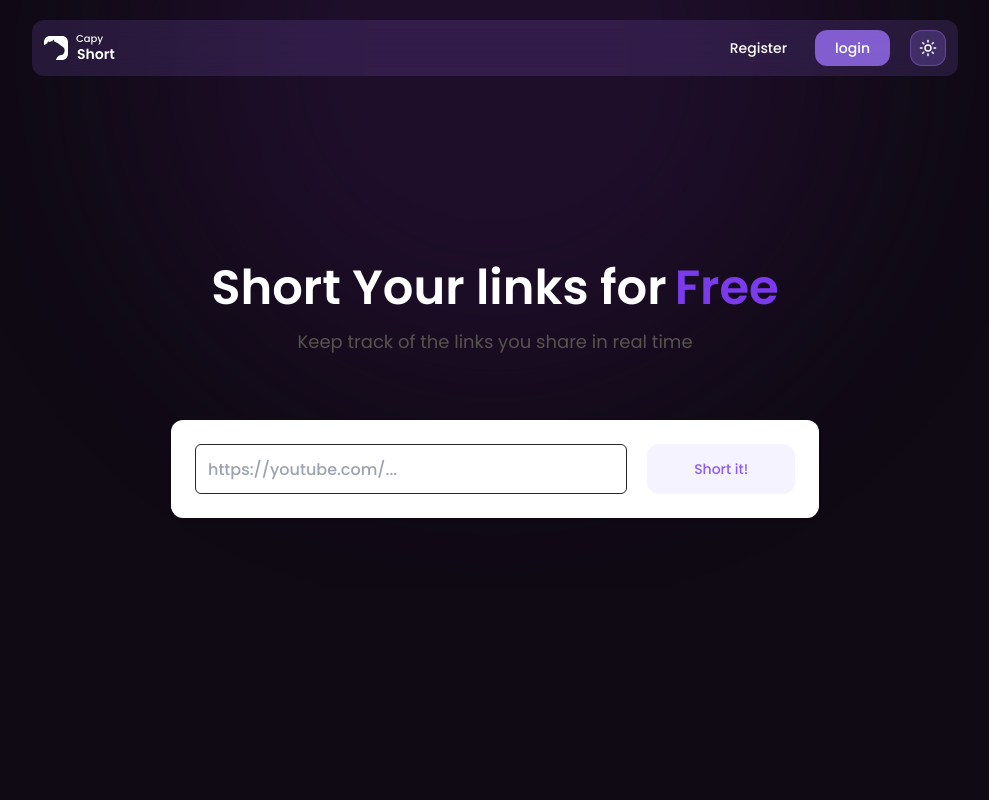
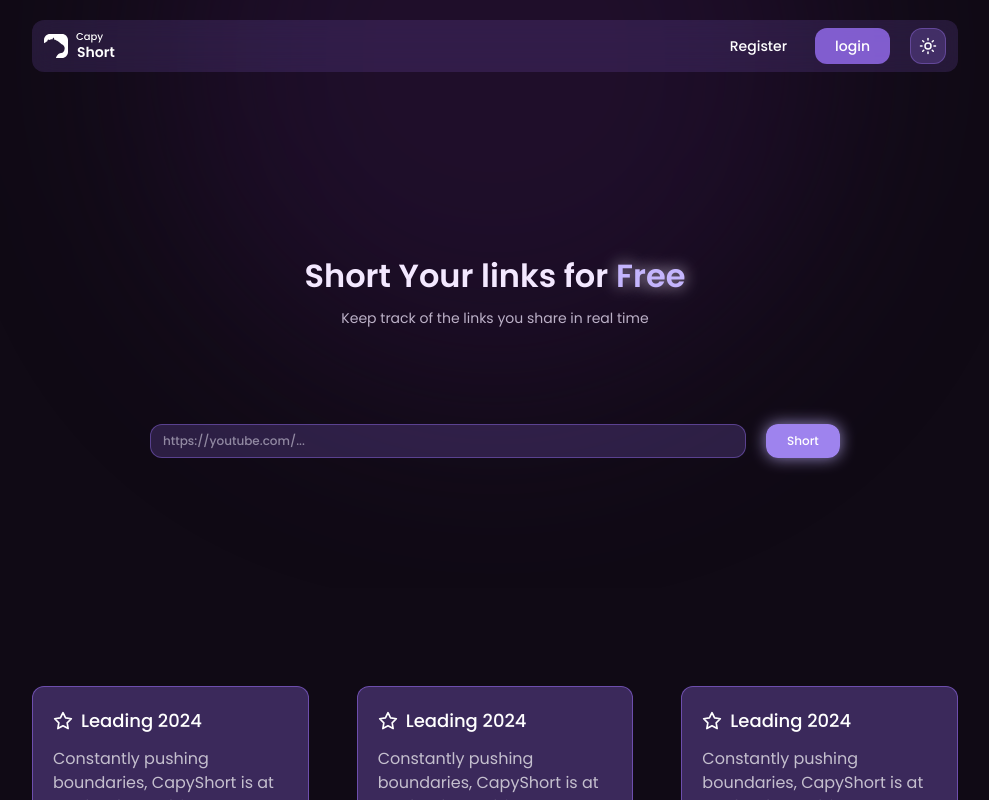
Before and after one commit to romancitodev/capyshort, a Next.js app: page / in a window 1280 px wide. Shown: the top 800 px of the page, without its empty margins (145-1134 px from the left). Built offline with nearby package versions, Linux system fonts and the light colour scheme; no server answers.

Commit message:
feat: :lipstick: finish landing UI

```diff
--- a/src/app/layout.tsx
+++ b/src/app/layout.tsx
@@ -38,7 +38,10 @@ export default function RootLayout({
 	return (
 		<html lang='en'>
 			<body
-				className={cn(poppins.className, 'bg-background dark:bg-background px-5')}
+				className={cn(
+					poppins.className,
+					'bg-background dark:bg-background px-5 overflow-x-hidden overflow-y-auto',
+				)}
 			>
 				<script
 					type='module'
--- a/src/app/page.tsx
+++ b/src/app/page.tsx
@@ -3,6 +3,7 @@ import { auth } from './auth';
 import { SessionProvider } from 'next-auth/react';
 import { Navbar } from '@/components/landing/nav-bar';
 import { Light } from '@/components/landing/light';
+import { Card } from '@/components/landing/card';
 
 export default async function Home() {
 	const session = await auth();
@@ -14,13 +15,15 @@ export default async function Home() {
 				<Navbar />
 			</SessionProvider>
 			<div className='flex justify-center items-center'>
-				<div className='flex flex-col items-center gap-y-16 w-[648px]'>
-					<div className='flex flex-col gap-4 w-full items-center'>
-						<h1 className='text-5xl font-semibold inline-flex gap-2'>
+				<div className='flex flex-col items-center gap-y-24 w-[648px]'>
+					<div className='flex flex-col gap-4 w-full items-center text-2xl md:text-[32px]'>
+						<h1 className='font-semibold inline-flex gap-2 text-purple-100'>
 							Short Your links for
-							<span className='text-violet-600 font-extrabold'>Free</span>
+							<span className='text-violet-300 font-extrabold [text-shadow:_0_0_16px_var(--tw-shadow-color)] shadow-purple-100/75'>
+								Free
+							</span>
 						</h1>
-						<h2 className='text-stone-600 font-normal text-lg'>
+						<h2 className='text-purple-100/75 font-normal text-xs md:text-sm'>
 							Keep track of the links you share in real time
 						</h2>
 					</div>
@@ -29,6 +32,29 @@ export default async function Home() {
 					</SessionProvider>
 				</div>
 			</div>
+			<div className='w-full px-5 pb-6 sm:px-0 h-full flex flex-col xl:flex-row gap-12 justify-between sm:w-[350px] md:w-[660px] xl:w-[926px] 2xl:w-[1200px]'>
+				<Card
+					title='Leading 2024'
+					content='Constantly pushing boundaries, CapyShort is at the forefront of link
+shortening innovation. From cutting-edge tools to community-driven
+development, we\re shaping the industry and setting the benchmark for
+others to follow.'
+				/>
+				<Card
+					title='Leading 2024'
+					content='Constantly pushing boundaries, CapyShort is at the forefront of link
+shortening innovation. From cutting-edge tools to community-driven
+development, we\re shaping the industry and setting the benchmark for
+others to follow.'
+				/>
+				<Card
+					title='Leading 2024'
+					content='Constantly pushing boundaries, CapyShort is at the forefront of link
+shortening innovation. From cutting-edge tools to community-driven
+development, we\re shaping the industry and setting the benchmark for
+others to follow.'
+				/>
+			</div>
 		</main>
 	);
 }
--- /dev/null
+++ b/src/components/landing/card.tsx
@@ -0,0 +1,17 @@
+import { Star } from 'lucide-react';
+
+type CardProps = {
+	title: string;
+	content: string;
+};
+
+export function Card({ title, content }: CardProps) {
+	return (
+		<div className='flex flex-col p-5 gap-3 bg-primary/30 border border-primary/50 rounded-xl h-min'>
+			<div className='inline-flex gap-2 font-medium text-lg items-center'>
+				<Star size='20' /> {title}
+			</div>
+			<p className='text-md text-white/70 font-normal'>{content}</p>
+		</div>
+	);
+}
--- a/src/components/landing/link-creator.tsx
+++ b/src/components/landing/link-creator.tsx
@@ -47,7 +47,7 @@ export function LinkCreator() {
 	};
 	return (
 		<motion.div
-			className='flex flex-col w-full rounded-3xl items-center gap-6'
+			className='flex flex-col items-center gap-5 w-[288px] md:w-[522px] lg:w-[610px] xl:w-[690px]'
 			initial={{ opacity: 0, y: 20 }}
 			animate={{ y: 0, opacity: 1 }}
 			transition={{ duration: 0.5 }}
@@ -55,9 +55,9 @@ export function LinkCreator() {
 			<Form {...form}>
 				<form
 					onSubmit={form.handleSubmit(onSubmit)}
-					className='flex flex-col w-full bg-white shadow p-6 rounded-xl'
+					className='flex flex-col w-full'
 				>
-					<div className='flex gap-5'>
+					<div className='flex gap-5 w-full h-[34px]'>
 						<FormField
 							control={form.control}
 							name='url'
@@ -67,7 +67,7 @@ export function LinkCreator() {
 										<FormControl>
 											<Input
 												{...field}
-												className='w-full h-[50px] transition-all ring-transparent bg-white'
+												className='w-full h-full transition-all ring-0 bg-primary/20 border border-primary/40 text-xs text-violet-50 placeholder:text-violet-50/50 rounded-xl'
 												placeholder='https://youtube.com/...'
 												disabled={isPending}
 											/>
@@ -79,9 +79,9 @@ export function LinkCreator() {
 						<Button
 							type='submit'
 							disabled={isPending}
-							className='px-5 h-[50px] w-48 bg-violet-50 text-violet-500 hover:bg-violet-200 hover:text-violet-600'
+							className='h-full px-5 py-2 w-20 bg-violet-400/95 backdrop-blur-lg text-xs md:text-md shadow-[0_0_16px_var(--tw-shadow-color)] shadow-violet-300/75'
 						>
-							Short it!
+							Short
 						</Button>
 					</div>
 				</form>
@@ -95,7 +95,7 @@ export function LinkCreator() {
 							transition={{ duration: 0.5 }}
 						>
 							<div className='flex flex-col gap-6'>
-								{error && <Message type='error' content={error} />}
+								{error && <Message type='info' content={error} />}
 								{message && <Message {...message} />}
 							</div>
 						</motion.div>
--- a/src/components/landing/nav-bar.tsx
+++ b/src/components/landing/nav-bar.tsx
@@ -19,7 +19,7 @@ export function Navbar() {
 				<div className='inline-flex gap-2'>
 					{user ? (
 						<>
-							<Button>
+							<Button variant='ghost'>
 								<Link href='/d'>Dashboard</Link>
 							</Button>
 							<Button onClick={() => signOut()}>Log out</Button>
--- a/src/components/messages/index.tsx
+++ b/src/components/messages/index.tsx
@@ -19,17 +19,17 @@ export function Message(
 	return (
 		<div
 			className={cn(
-				'flex gap-x-5 items-center justify-center w-full h-[50px] rounded-xl font-bold shadow',
-				type === 'error' && 'bg-red-200/75 text-red-600 ',
-				type === 'warn' && 'bg-orange-200/75 text-orange-600 ',
-				type === 'success' && 'bg-emerald-200/75 text-emerald-600 ',
-				type === 'info' && 'bg-violet-200/75 text-violet-600 ',
+				'flex gap-x-5 items-center justify-center w-full min-h-[34px] rounded-xl font-medium text-sm text-white/75',
+				type === 'error' && 'bg-red-600/25 border border-red-600/50',
+				type === 'warn' && 'bg-orange-600/25 border border-orange-600/50',
+				type === 'success' && 'bg-emerald-600/25 border border-emerald-600/50',
+				type === 'info' && 'bg-violet-500/25 border border-violet-500/50',
 			)}
 		>
-			{type === 'error' && <Wrong size='20' />}
-			{type === 'warn' && <Warn size='20' />}
-			{type === 'success' && <Success size='20' />}
-			{type === 'info' && <Info size='20' />}
+			{type === 'error' && <Wrong size='20' className='text-red-300/75' />}
+			{type === 'warn' && <Warn size='20' className='text-orange-300/75' />}
+			{type === 'success' && <Success size='20' className='text-emerald-300/75' />}
+			{type === 'info' && <Info size='20' className='text-violet-300/75' />}
 			{content}
 		</div>
 	);
```
